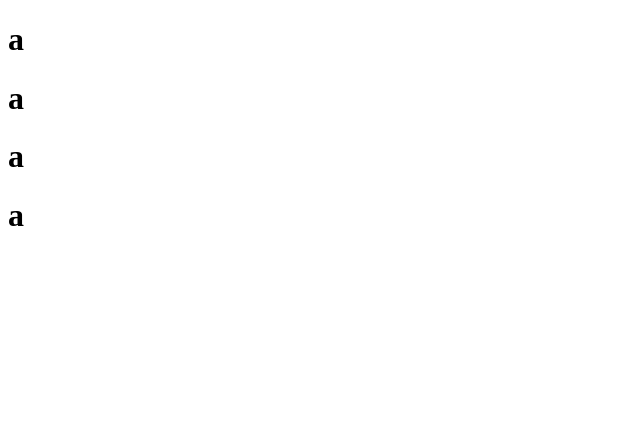
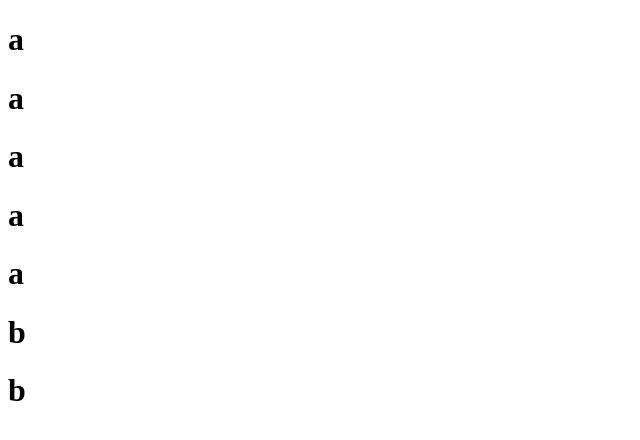
Before and after one commit to Kultida11/git-sample-project, a plain HTML site: page index.html in a window 1280 px wide. Shown: the whole page, without its empty margins (0-640 px from the left). Drawn offline with Linux system fonts and the light colour scheme.

Commit message:
Updated b in index.html

```diff
--- a/index.html
+++ b/index.html
@@ -10,6 +10,9 @@
     <h1>a</h1>
     <h1>a</h1>
     <h1>a</h1>
+    <h1>a</h1>
+    <h1>b</h1>
+    <h1>b</h1>
 
 </body>
 </html>
```
